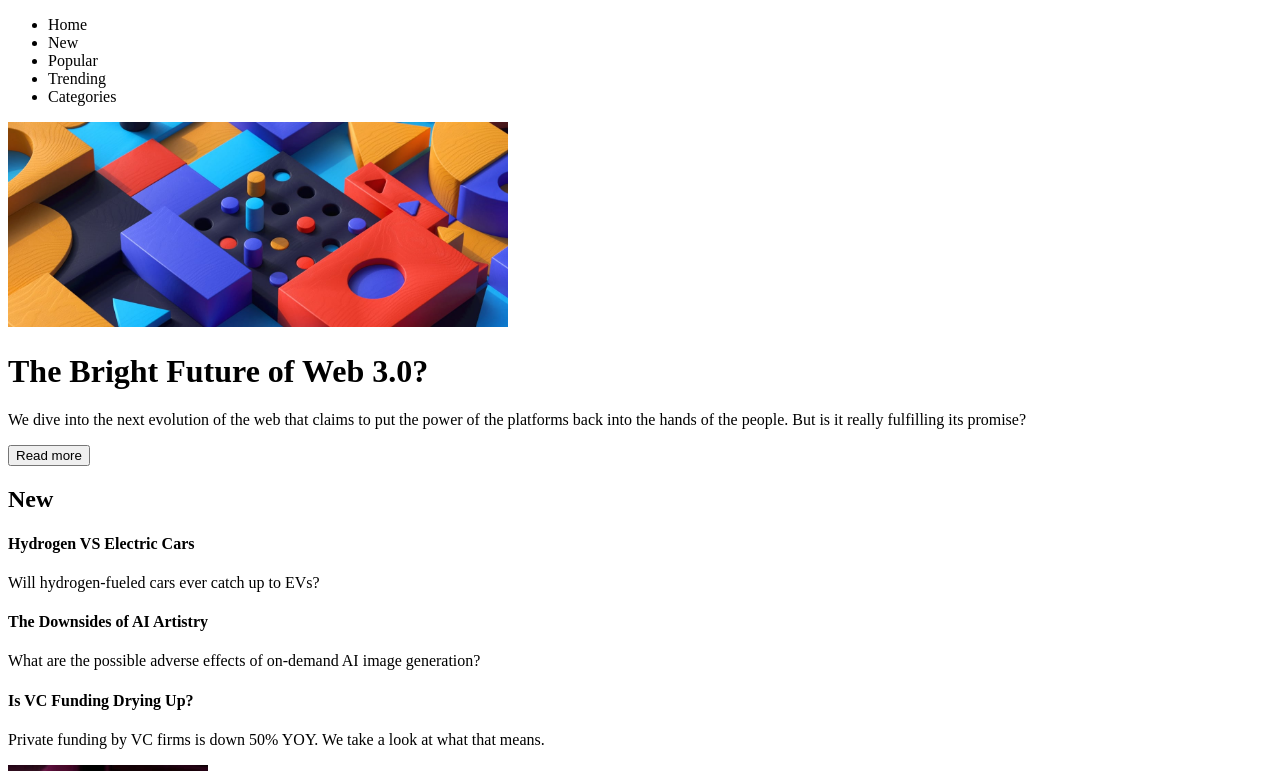
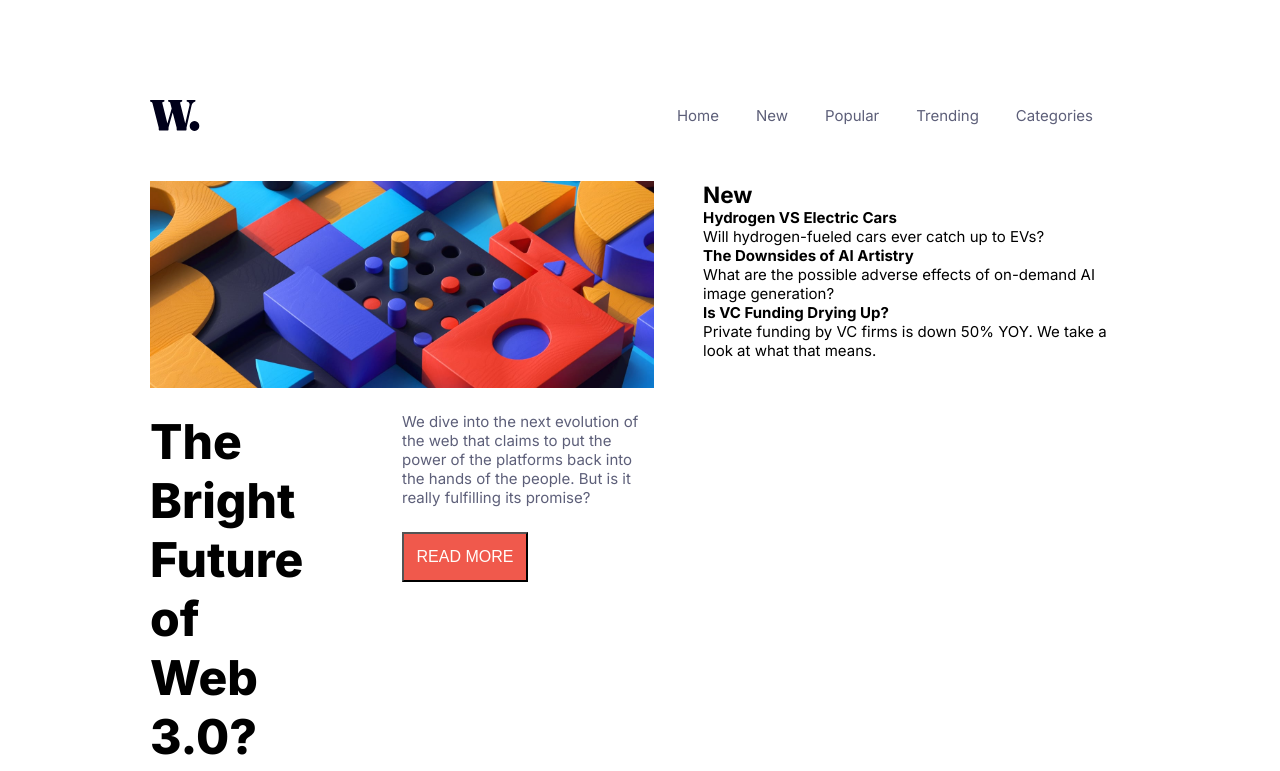
Before and after one commit to BikramNischal/news-homepage, a React (Vite) app: page / in a window 1280 px wide. Shown: the top 771 px of the page. Built offline with nearby package versions, Linux system fonts and the light colour scheme.

Commit message:
added some structure and sytles

```diff
--- a/index.html
+++ b/index.html
@@ -1,19 +1,30 @@
 <!DOCTYPE html>
 <html lang="en">
+
 <head>
     <meta charset="UTF-8">
-  <meta name="viewport" content="width=device-width, initial-scale=1.0"> <!-- displays site properly based on user's device -->
-
+    <meta name="viewport" content="width=device-width, initial-scale=1.0">
+    <!-- displays site properly based on user's device -->
+    <link rel="preconnect" href="https://fonts.googleapis.com">
+    <link rel="preconnect" href="https://fonts.gstatic.com" crossorigin>
+    <link href="https://fonts.googleapis.com/css2?family=Inter:wght@400;700;800&display=swap" rel="stylesheet">
     <link rel="icon" type="image/png" sizes="32x32" href="/src/assets/images/favicon-32x32.png">
 
     <title>Frontend Mentor | News homepage</title>
 
     <!-- Feel free to remove these styles or customise in your own stylesheet 👍 -->
     <style>
-    .attribution { font-size: 11px; text-align: center; }
-    .attribution a { color: hsl(228, 45%, 44%); }
+        .attribution {
+            font-size: 11px;
+            text-align: center;
+        }
+
+        .attribution a {
+            color: hsl(228, 45%, 44%);
+        }
     </style>
 </head>
+
 <body>
     <div id="root"></div>
 
@@ -24,4 +35,5 @@
     </div>
     <script type="module" src="/src/main.jsx"></script>
 </body>
+
 </html>
--- a/src/App.jsx
+++ b/src/App.jsx
@@ -1,14 +1,18 @@
 import Navbar from "./components/Navbar";
 import MainContent from "./components/MainContent";
-import Sidebar from "./components/Sidebar";
+import SideContent from "./components/SideContent";
 import BottomContent from "./components/BottomContent";
+
+import "./styles/AppStyle.css";
 
 function App() {
     return (
         <>
             <Navbar />
+            <div className="main-container">
                 <MainContent />
-        <Sidebar />
+                <SideContent />
+            </div>
             <BottomContent />
         </>
     )
--- a/src/components/BottomContent.jsx
+++ b/src/components/BottomContent.jsx
@@ -1,6 +1,6 @@
 export default function BottomContent() {
   return (
-    <div className="trending-news-container">
+    <div className="bottom-content">
       <div className="news-container">
         <img
           className="trending-news-image"
--- a/src/components/MainContent.jsx
+++ b/src/components/MainContent.jsx
@@ -1,17 +1,21 @@
+import "../styles/MainContentStyles.css";
+
+
 export default function MainContent() {
-  return (
-    <div>
-        <img className="main-image" src={"../../public/assets/images/image-web-3-desktop.jpg"} width="500px"  alt="news image"/>
+    return (
+        <div className="main-content">
+            <img className="main-image" src="../../public/assets/images/image-web-3-desktop.jpg" width="500px" alt="news image" />
 
-      <h1 className="new-header main-header"> The Bright Future of Web 3.0?</h1>
+            <div className="main-news-details">
+                <h1 className="news-header main-header"> The Bright Future of Web 3.0?</h1>
+                <div className="news-description">
+                    <p>We dive into the next evolution of the web that claims to put the power
+                    of the platforms back into the hands of the people. But is it really
+                    fulfilling its promise? </p>
+                    <button className="btn read-more">READ MORE</button>
+                </div>
 
-      <p>
-        We dive into the next evolution of the web that claims to put the power
-        of the platforms back into the hands of the people. But is it really
-        fulfilling its promise?
-      </p>
-
-      <button>Read more</button>
-    </div>
-  );
+            </div>
+        </div>
+    );
 }
--- a/src/components/Navbar.jsx
+++ b/src/components/Navbar.jsx
@@ -1,11 +1,17 @@
+import "../styles/NavbarStyles.css";
+
+
 export default function Navbar() {
     return (
-    <ul>
+        <div className="nav-bar">
+            <img className="navbar-logo" src="../../public/assets/images/logo.svg"  width="50px" alt="company logo" />
+            <ul className="nav-list">
                 <li>Home</li>
                 <li>New</li>
                 <li>Popular</li>
                 <li>Trending</li>
                 <li>Categories</li>
             </ul>
+        </div>
     );
 }
--- a/src/components/Sidebar.jsx
+++ b/src/components/SideContent.jsx
@@ -1,6 +1,6 @@
 export default function Sidebar() {
   return (
-    <aside className="new-news-container">
+    <aside className="side-content">
       <h2 className="new-news-main-header" >New</h2>
       <div className="new-news-list">
         <div className="new-news">
--- /dev/null
+++ b/src/styles/AppStyle.css
@@ -0,0 +1,26 @@
+:root {
+    --primary-orange: hsl(35, 77%, 62%);
+    --primary-red: hsl(5, 85%, 62%);
+    --secondary-white: hsl(36, 100%, 99%);
+    --secondary-gray-blue: hsl(233, 8%, 79%);
+    --secondary-dark-gray-blue: hsl(236, 13%, 42%);
+    --secondary-very-dark-blue: hsl(240, 100%, 5%);
+}
+
+ * {
+    box-sizing: border-box;
+    margin: 0;
+    padding: 0;
+}
+
+
+html {
+    font-size: 15px;
+    font-family: 'Inter', sans-serif;
+    padding : 50px 150px;
+}
+
+.main-container{
+    width: 100%;
+    display:flex;
+}
--- /dev/null
+++ b/src/styles/MainContentStyles.css
@@ -0,0 +1,41 @@
+.main-content{
+    width: 70%;
+    margin-right: 5%;
+    margin-bottom: 20px;
+}
+
+.main-image{
+    width: 100%;
+    margin-bottom: 20px;
+}
+
+.main-news-details{
+    width: 100%;
+    display: flex;
+}
+
+.main-header{
+    font-size: 48px;
+    width: 50%;
+    padding-right: 100px;
+    font-weight: 800;
+}
+
+.news-description{
+    width: 50%;
+}
+
+.news-description p{
+    color:var(--secondary-dark-gray-blue);
+}
+
+.btn{
+    margin-top: 10%;
+    width: 50%;
+    height: 50px;
+    font-weight: 500;
+    font-size: 16px;
+    border-radius: 0;
+    background-color: var(--primary-red);
+    color: var(--secondary-white);
+}
--- /dev/null
+++ b/src/styles/NavbarStyles.css
@@ -0,0 +1,19 @@
+.nav-bar{
+    display: flex;
+    align-items: center;
+    justify-content: space-between;
+    margin: 50px 0;
+    color: var(--secondary-dark-gray-blue);
+}
+
+.nav-logo{
+    width: 100px;
+}
+
+.nav-list{
+    width: 50%;
+    list-style: none;
+    display: flex;
+    align-items: center;
+    justify-content: space-evenly;
+}
```
Also changed, not shown: indexStyles.css (added). Lines whose indentation alone changed are shown as unchanged.
